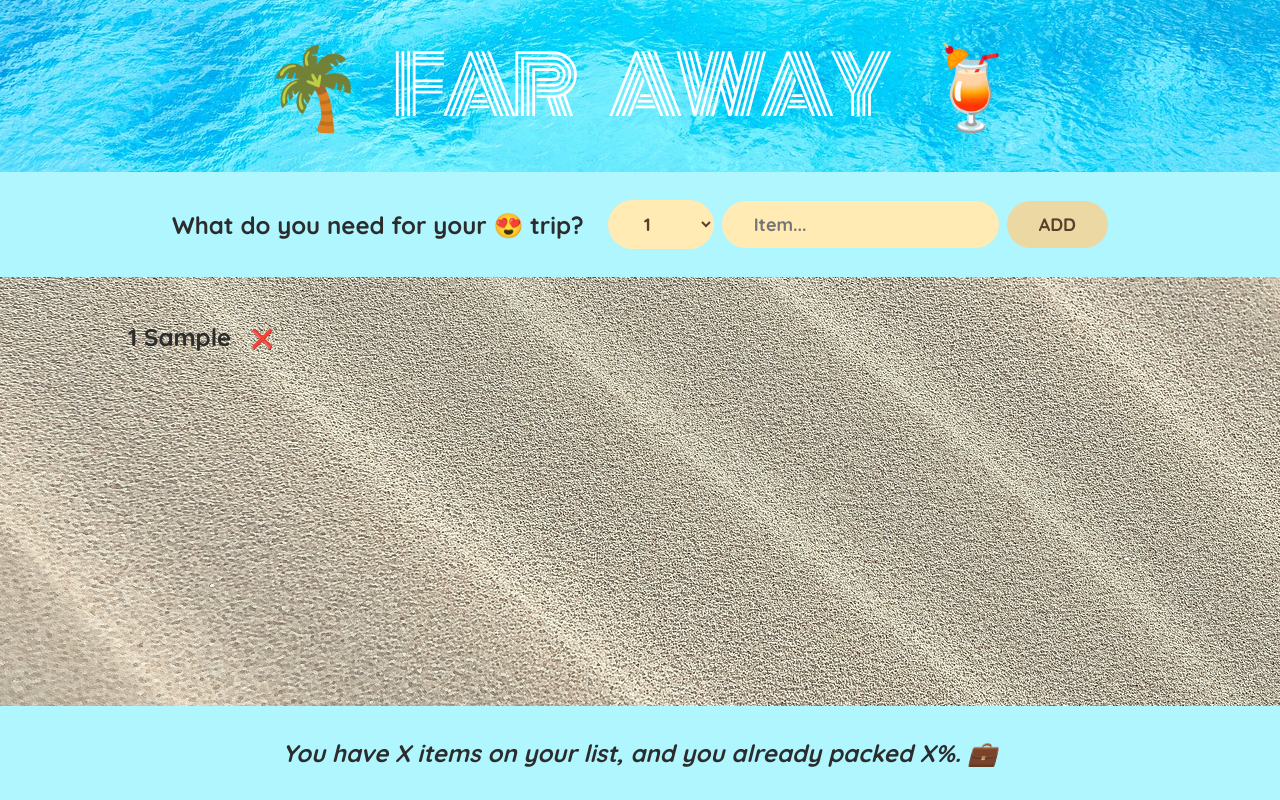
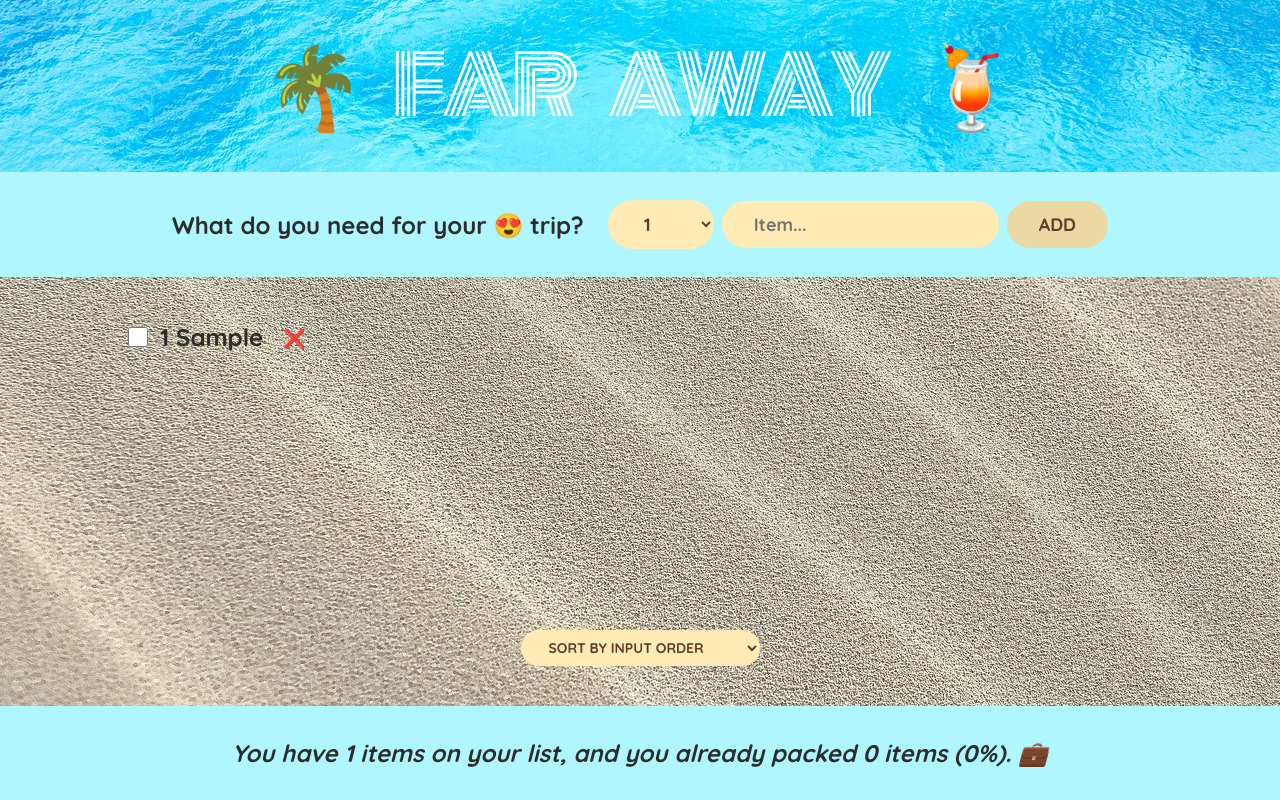
Before and after one commit to em-smyth/05-travel-list, a React (Create React App) app: page / in a window 1280 px wide. Both pictures are taken after typing "Sample" into the empty fields and a click on the button "ADD". Built offline with nearby package versions, Linux system fonts and the light colour scheme.

Commit message:
add sort by function

```diff
--- a/src/App.js
+++ b/src/App.js
@@ -2,6 +2,7 @@ import { useState } from "react";
 
 export default function App() {
   const [items, setItems] = useState([]);
+
   function handleAddItems(item) {
     setItems((items) => [...items, item]);
   }
@@ -9,12 +10,25 @@ export default function App() {
   function handleDeleteItem(id) {
     setItems((items) => items.filter((item) => item.id !== id));
   }
+
+  function handleToggleItem(id) {
+    setItems((items) =>
+      items.map((item) =>
+        item.id === id ? { ...item, packed: !item.packed } : item
+      )
+    );
+  }
+
   return (
     <div className="app">
       <Logo />
       <Form onAddItems={handleAddItems} />
-      <PackingList items={items} onDeleteItem={handleDeleteItem} />
-      <Stats />
+      <PackingList
+        items={items}
+        onDeleteItem={handleDeleteItem}
+        onToggleItem={handleToggleItem}
+      />
+      <Stats items={items} />
     </div>
   );
 }
@@ -32,7 +46,6 @@ function Form({ onAddItems }) {
     if (!description) return;
 
     const newItem = { description, quantity, packed: false, id: Date.now() };
-    console.log(newItem);
     onAddItems(newItem);
     setDescription("");
     setQuantity(1);
@@ -62,20 +75,53 @@ function Form({ onAddItems }) {
   );
 }
 
-function PackingList({ items, onDeleteItem }) {
+function PackingList({ items, onDeleteItem, onToggleItem }) {
+  const [sortBy, setSortBy] = useState("input");
+
+  let sortedItems;
+  if (sortBy === "input") sortedItems = items;
+
+  if (sortBy === "description")
+    sortedItems = items
+      .slice()
+      .sort((a, b) => a.description.localeCompare(b.description));
+
+  if (sortBy === "packed")
+    sortedItems = items
+      .slice()
+      .sort((a, b) => Number(a.packed) - Number(b.packed));
+
   return (
     <div className="list">
       <ul>
-        {items.map((item) => (
-          <Item item={item} onDeleteItem={onDeleteItem} key={item.id} />
+        {sortedItems.map((item) => (
+          <Item
+            item={item}
+            onDeleteItem={onDeleteItem}
+            key={item.id}
+            onToggleItem={onToggleItem}
+          />
         ))}
       </ul>
+
+      <div className="actions">
+        <select value={sortBy} onChange={(e) => setSortBy(e.target.value)}>
+          <option value="input">Sort by input order</option>
+          <option value="description">Sort by description</option>
+          <option value="packed">Sort by packed status</option>
+        </select>
+      </div>
     </div>
   );
 }
-function Item({ item, onDeleteItem }) {
+function Item({ item, onDeleteItem, onToggleItem }) {
   return (
     <li>
+      <input
+        type="checkbox"
+        value={item.packed}
+        onChange={() => onToggleItem(item.id)}
+      />
       <span style={item.packed ? { textDecoration: "line-through" } : {}}>
         {item.quantity} {item.description}
       </span>
@@ -84,10 +130,27 @@ function Item({ item, onDeleteItem }) {
   );
 }
 
-function Stats() {
+function Stats({ items }) {
+  // early return -> if items length is zero the following code does not need to be ran
+  if (!items.length)
+    return (
+      <p className="stats">
+        <em>Start adding some items to your packing list 💼</em>
+      </p>
+    );
+
+  const numItems = items.length;
+  const numPacked = items.filter((item) => item.packed).length;
+  const percentage = Math.round((numPacked / numItems) * 100);
+
   return (
     <footer className="stats">
-      <em>You have X items on your list, and you already packed X%. 💼</em>
+      <em>
+        {percentage === 100
+          ? "You have everything packed! Ready to go ✈️"
+          : `You have ${numItems} items on your list, and you already packed
+        ${numPacked} items (${percentage}%). 💼`}
+      </em>
     </footer>
   );
 }
```
